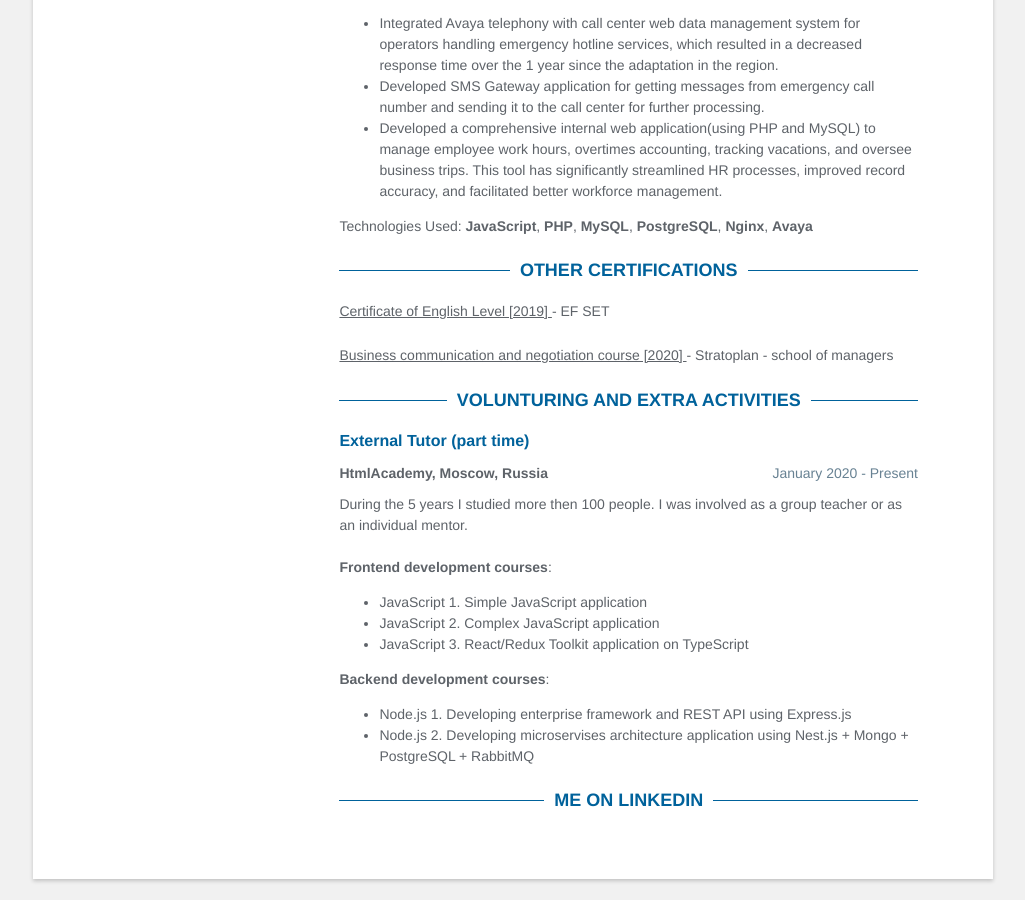
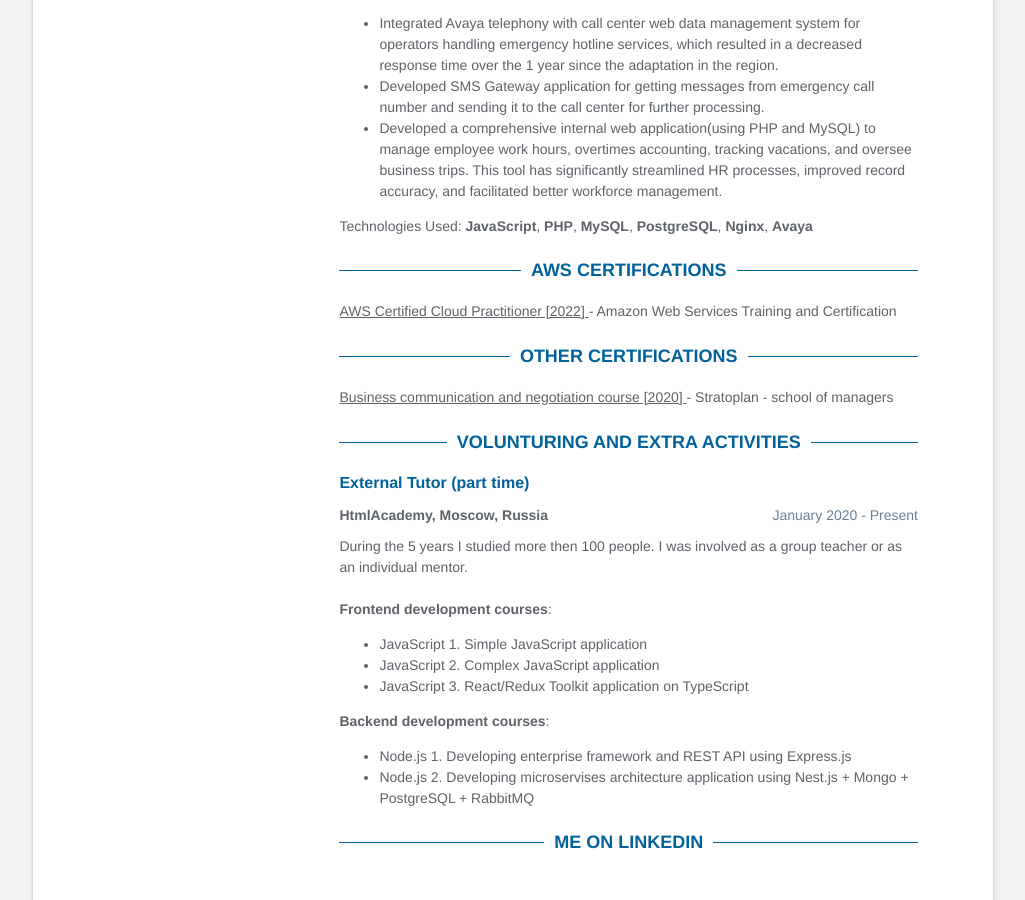
Before and after one commit to sahaviev/sahaviev.github.io, a Jekyll site: the page built from index.html, in a window 1280 px wide and 900 px high, scrolled down 3169 px. Shown: the whole window, without its empty margins (127-1152 px from the left). Built offline with Jekyll 4.4.1, drawn with Linux system fonts in a browser that asks for light colours; comment, search, counter and statistics services are not loaded.

Commit message:
update certification section

```diff
--- a/_data/data.yml
+++ b/_data/data.yml
@@ -60,6 +60,12 @@
   <br /><br />
   My strong background helps me translate business requirements and bring it into applications effectively and quickly. I
   am mastering and integrate new technologies, diving into business details.
+
+aws-certifications:
+  - title: AWS Certified Cloud Practitioner [2022]
+    link: https://www.credly.com/badges/7eb8842a-e80a-4552-a00b-11cef491246d
+    details: |
+      Amazon Web Services Training and Certification
 
 # Experience
 experience:
@@ -266,11 +272,6 @@
 #    conference: Some conference again, 2018
 
 certifications:
-  - title: Certificate of English Level [2019]
-    link: https://www.efset.org/cert/fZQhQT
-    details: |
-      EF SET
-
   - title: Business communication and negotiation course [2020]
     link: https://drive.google.com/file/d/19aNEZGBAWxId-Z21VyRTtKReoZA6x8Dq/view?usp=sharing
     details: |
--- a/index.html
+++ b/index.html
@@ -14,9 +14,9 @@
 
     <div class="main">
       {% include career-profile.html %}
-      {% include aws-certifications.html %}
       {% include experience.html %}
       {% include publications.html %}
+      {% include aws-certifications.html %}
       {% include other-certifications.html %}
       {% include volunteering.html %}
       {% include linkedin.html %}
```
